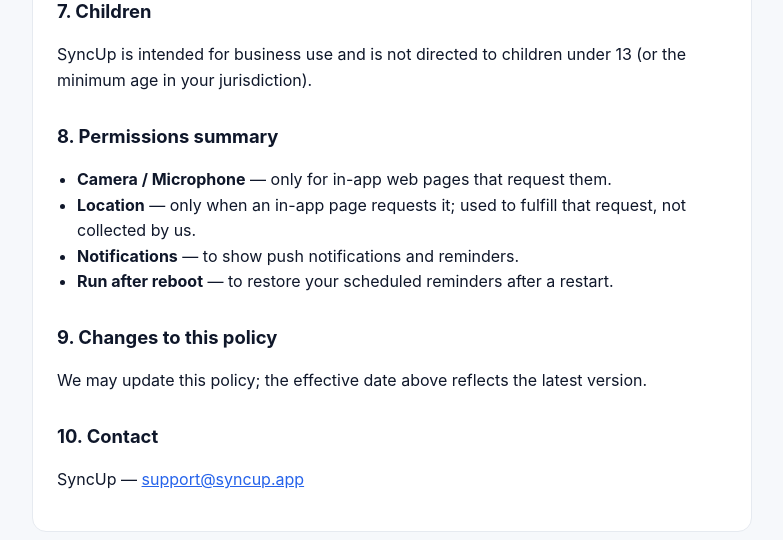
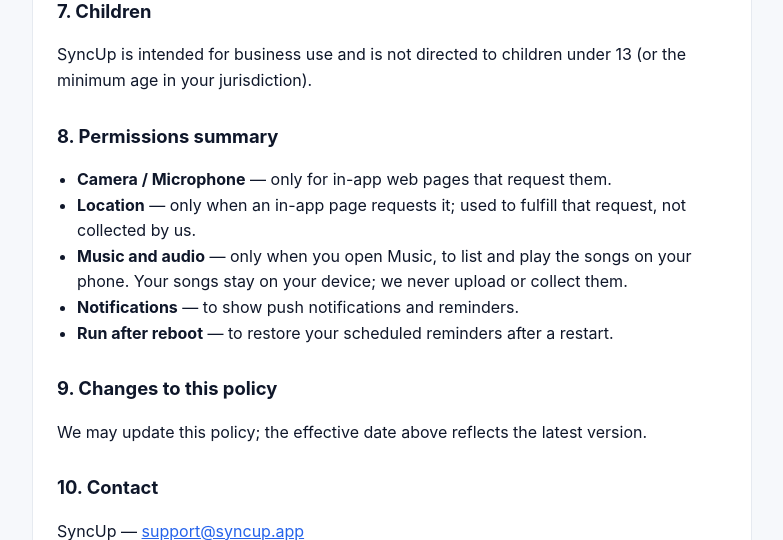
Before and after one commit to agani-ag/AG-PROJ01, a Django app: page /privacy/ in a window 1280 px wide. Shown: the part 2647-3187 px from the top of the page, without its empty margins (248-1031 px from the left). Run offline with Django 5.2, Linux system fonts and the light colour scheme; data comes from the database, SQL or seed files in the repository.

Commit message:
P1B3C06 → Privacy Policy Music Permission
Co-Authored-By: Claude Opus 5 (1M context) <noreply@anthropic.com>

```diff
--- a/mobileapi/templates/mobileapi/privacy.html
+++ b/mobileapi/templates/mobileapi/privacy.html
@@ -151,6 +151,8 @@
             <li><strong>Camera / Microphone</strong> — only for in-app web pages that request them.</li>
             <li><strong>Location</strong> — only when an in-app page requests it; used to fulfill that
                 request, not collected by us.</li>
+            <li><strong>Music and audio</strong> — only when you open Music, to list and play the songs
+                on your phone. Your songs stay on your device; we never upload or collect them.</li>
             <li><strong>Notifications</strong> — to show push notifications and reminders.</li>
             <li><strong>Run after reboot</strong> — to restore your scheduled reminders after a restart.</li>
         </ul>
```
